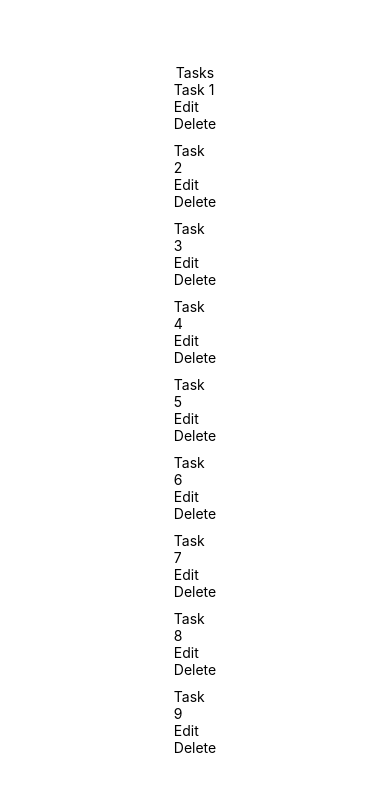
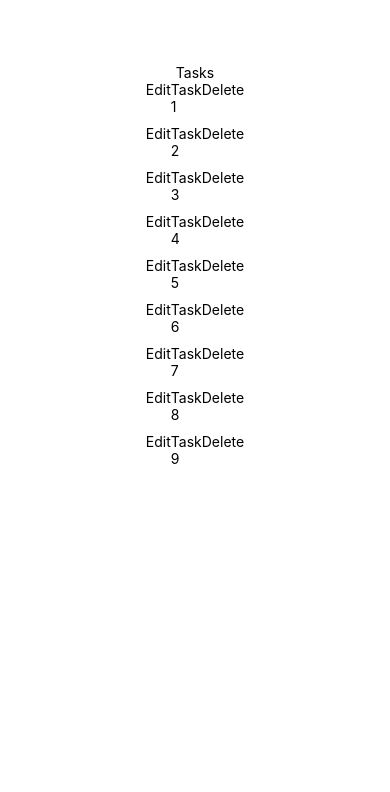
Before and after one commit to gabrielvedova/doropomo, a React Native app in the folder doropomo/: screen /Tasks in a window 390 px wide. Shown: the top 792 px of the page. Built offline with nearby package versions, Linux system fonts and the light colour scheme.

Commit message:
feat(tasks): Adjust task display and editing layout in Tasks component

```diff
--- a/doropomo/src/views/Tasks.js
+++ b/doropomo/src/views/Tasks.js
@@ -42,10 +42,10 @@ export default props => {
                 keyExtractor={(item) => item.id.toString()}
                 renderItem={({ item }) => (
                     <View style={styles.taskContainer}>
-                        <Text>{item.title}</Text>
                         <TouchableOpacity onPress={() => {setEditingTask(item.id); setIsEditing(true);}}>
                             <Text>Edit</Text>
                         </TouchableOpacity>
+                        <Text>{item.title}</Text>
                         <TouchableOpacity onPress={() => deleteTask(item.id)}>
                             <Text>Delete</Text>
                         </TouchableOpacity>
@@ -69,6 +69,9 @@ const styles = StyleSheet.create({
     },
     taskContainer: {
         marginBottom: 10,
+        flexDirection: "row",
+        justifyContent: "space-between",
+        width: "80%",
     },
     input: {
         borderWidth: 1,
```
